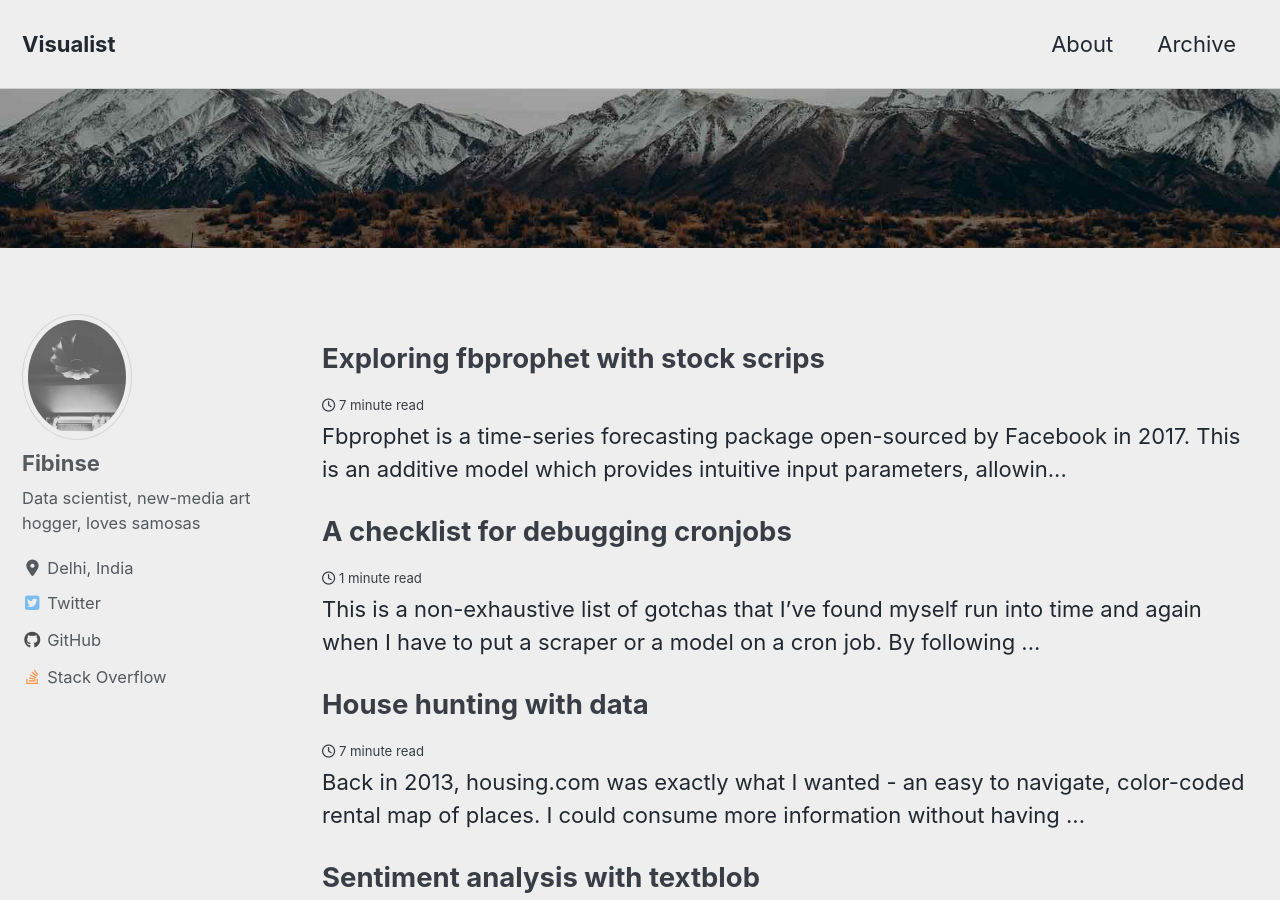
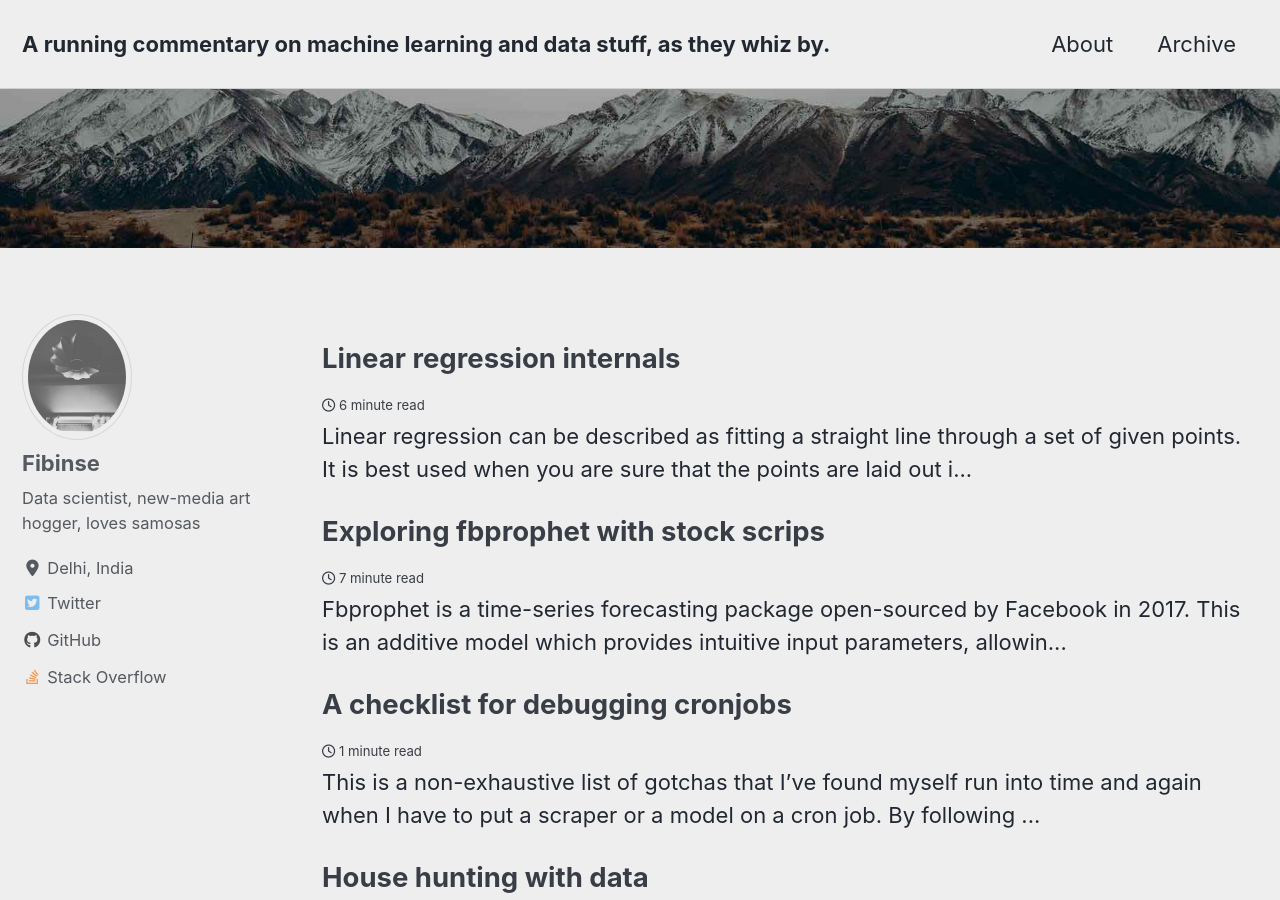
Before and after one commit to fx86/fx86.github.io, a Jekyll site: the page built from index.md, in a window 1280 px wide and 900 px high. Built offline with Jekyll 4.4.1, drawn with Linux system fonts in a browser that asks for light colours; cached includes are drawn as plain includes; nearby versions of some CDN libraries; some of the changed lines change nothing that is shown; some of the changed text lies outside the part shown.

Commit message:
Adding old commits and a recirect file

````diff
--- a/_config.yml
+++ b/_config.yml
@@ -9,7 +9,7 @@ minimal_mistakes_skin    : "air" # "default", "air", "aqua", "contrast", "dark",
 
 # Site Settings
 locale                   : "en-US"
-title                    : "Visualist"
+title                    : "A running commentary on machine learning and data stuff, as they whiz by."
 title_separator          : "-"
 name                     : "Visualist"
 description              : "Machine learning, visualisations and SQL."
@@ -133,6 +133,7 @@ kramdown:
   toc_levels: 1..6
   smart_quotes: lsquo,rsquo,ldquo,rdquo
   enable_coderay: true
+  mathjax: true
 
 
 # Sass/SCSS
--- a/_posts/2015-11-02-your mouse and you.md
+++ /dev/null
@@ -1,35 +0,0 @@
----
-layout: single
-title: Your mouse and you
-comments: true
----
-
-
-> "The mouse is probably the narrowest straw you could try to suck all of human expression through."
-> 	- Joy Mountford (Head of Human Computer Interactions at Apple, 1986-1994)
-
-There is this one thing that has been (albeit very) slowly evolving and getting obsolete at the same time — the mouse. But like most people who work with data, I’m stuck behind a cursor. And therefore curious about how my mouse data looks. And that my friend has gotten us here.
-So, I put together a piece of code which could gather all the coordinates of the cursor movements that I make; the result of which is here. In a gist, the program gets the latest coordinate, compares to the previous one (if it exists) and stores it if-new.
-
-### Findings
-
-I ran the script for equal amount of time on a Windows laptop and a Macbook Pro. Though I use them for programming purposes mainly, there was a huge gap between the sizes of the files generated.
-On a Windows laptop, the file size turned out to be approx. 20MB/day and on the Macbook Pro it was 3MB/day.
-
-There are two reasons for that, according to my usage -
-
--  I use shortcuts on the Mac excessively. More reflexively so, than I’ve ever done on any OS before. (I like the fact that the Preferences menu on all the apps that I use open with the Command+, combination. Yes, I’m a sucker for these things.)
-
-- also the fact that since the two-finger scrolling on the Apple baby, does not visually move the cursor, scrolling does not add data to the pile. It saves time and patience by not having you drag the cursor to the scrollbar and pull it down (-town), each time. I don’t find using the space-bar to scroll with, smooth enough for my needs.
-
-Now, visualizing this data from the Windows machine actually shows the most active areas of cursor activity and places that I leave my cursor waiting The black circles are places I let my mouse cursor idle; the longer it idles, the bigger they are. You can see the many number of trips to the program-launcher at the bottom of the screen and how the middle-to-right quadrant of the screen is a very busy traffic area. Reason being Windows likes to place apps in this region when they are launched and hence the mouse activity between them.
-
-![png](/assets/images/mouse_cursor_behaviour.png)
-
-In total I figured I’ve used my mouse for almost an hour for the four hour period that I had gathered data for. And my wrists had moved my mouse a good 163 meters (assuming, 1 meter ~ 3779 pixels).
-
-That’s a lot of —
-
-![gif](/assets/images/monkey_and_mouse.gif)
-
-Keyboard shortcuts, anyone ?
--- /dev/null
+++ b/_posts/2019-10-14-linear_regression_internals.md
@@ -0,0 +1,381 @@
+---
+
+layout: single
+title: Linear regression internals
+comments: true
+
+---
+
+Linear regression can be described as fitting a straight line through a set of given points. It is best used when you are sure that the points are laid out in a linear fashion. Though, the description of it may sound simplistic, the calculation of the regression coeffecients i.e. $ \beta_{0} $ and $ \beta_{1} $ in
+
+$ \hat y_{i} = \beta_{0} + \beta_{1}x_{i}  $ requires us to jump through a few hoops to derive it. So let's get started.
+
+### Deriving the regression coeffecients
+
+The distance of the line from each of the data points is called the error or the residual. A  residual sum of squares  $ RSS $ or $ SSE ^ 2 $ can be described as :
+
+$ SSE^2 = \sum_{i=1}^{n}(y_i - \hat{y}_{i} )^2  =  \sum_{i=1}^{n}(y_i - (\beta_{1}x_{i} + \beta_0))^2$
+
+$ SSE^2 = \sum_{i=1}^{n}(y_i - \beta_{1}x_{i} - \beta_0)^2 $
+
+The least squares regression line minimises the vertical distance between points and the line; which we can tune both regression coeffecients -  $ \beta_{0}$ and $ \beta_{1}$ - to reduce square error towards zero. We start by calculating the value for $ \beta_{0} $ by taking the partial derivative of SSE with respect to $ \beta_{0} $.
+
+(These quick tutorials to [partial derivative](http://wiki.fast.ai/index.php/Calculus_for_Deep_Learning#Partial_Derivatives) and [chain rule](https://www.mathbootcamps.com/the-chain-rule/) will help in case you want to refresh your memory of these concepts. Continuing with the derivation now.)
+
+$ \frac{\partial SSE}{\partial\beta0} = 2\sum_{i=1}^{n}(y_i - \beta_{1}x_{i} - \beta_0)(-1) = 0$
+
+$2\sum_{i=1}^{n}(y_i - \beta_{1}x_{i} - \beta_0)(-1) = 0 $
+
+Removing the constants, we get -
+
+$ - \sum_{i=1}^{n}y_i + \beta_{1}\sum_{i=1}^{n}x_{i} + \sum_{i=1}^{n}\beta_0 = 0$
+
+$  \sum_{i=1}^{n}y_i - \beta_{1}\sum_{i=1}^{n}x_{i} = \sum_{i=1}^{n}\beta_0 $
+
+The right hand side is a constant summed $ n$ times, which can be written as -
+
+$ n \beta_{0} = \sum_{i=1}^{n}y_i - \beta_{1}\sum_{i=1}^{n}x_{i} $
+
+$  \beta_{0} = \frac 1{n}(\sum_{i=1}^{n}y_i - \beta_{1}\sum_{i=1}^{n}x_{i}) $
+
+Now, we will calculate the partial derivative $ SSE $ with respect to $ \beta_{1} $.
+
+$  \frac{\partial SSE}{\partial\beta1} = 2\sum_{i=1}^{n}(y_i - \beta_{1}x_{i} - \beta_0)(-x_{i}) = 0 $
+
+$ \sum_{i=1}^{n}(y_i - \beta_{1}x_{i} - \beta_0)(-x_{i}) = 0 $
+
+$ - \sum_{i=1}^{n}(y_1x_{1}) + \beta_{1}\sum_{i=1}^{n}x_{i}^2 + \beta_0x_{0} = 0 $
+
+Reorienting the components, we get -
+
+$  \sum_{i=1}^{n}(y_1x_{1}) = \beta_{1}\sum_{i=1}^{n}x_{i}^2 + \beta_0\sum_{i=1}^{n}x_{i}$
+
+This can be simplified as -
+
+$   \sum(y_1x_{1}) = \beta_{1}\sum x_{i}^2 + \beta_0\sum x_{i} $
+
+and, now, we substitute value of $ \beta_{0} $ in the above statement -
+
+$    \sum(y_1x_{1}) = \beta_{1}\sum x_{i}^2 + (\frac 1{n}\sum y_i - \frac 1{n}\beta_{1}\sum x_{i})\sum x_{i}  $
+
+$    \sum(y_1x_{1}) = \beta_{1}\sum x_{i}^2 + \frac 1{n}\sum y_i \sum x_i - \frac 1{n}\beta_{1}(\sum x_{i})^2   $
+
+Moving $ \beta_{1} $ terms to one side,
+
+$ \beta_{1}(\sum x_{i}^2 - \frac 1{n} (\sum x_{i})^2) = (\sum x_{i}y_{i} - \frac 1{n}\sum y_{i}\sum x_{i})$
+
+$ \beta_{1} = \frac {\sum x_{i}y_{i} - \frac 1{n}\sum x_{i}\sum y_{i}} {(\sum x_{i}^2 - \frac 1{n} (\sum x_{i})^2)}$
+
+$ \beta_{1} = \frac {cov(x, y)}{var(x)}$
+
+We now have both regression co-effecients :
+
+$ \beta_{1} = \frac {cov(x, y)}{var(x)}$  and
+
+$   \beta_{0} = \frac 1{n}(\sum_{i=1}^{n}y_i - \beta_{1}\sum_{i=1}^{n}x_{i})  $
+
+### Implementing linear regression from scratch
+
+We can now use these derivations in a Python function to calculate the fitted regression coeffecients.
+
+First off,  let's put these derivations down in a python function.
+
+
+```python
+import pandas as pd
+from matplotlib import pyplot as plt
+
+def estimate_coeffecients(x, y):
+    # length of the arrays, assuming both x and y are of the same length
+    n = pd.np.size(x)
+    x_sum = pd.np.sum(x)
+    y_sum = pd.np.sum(y)
+    # numerator to the B1 coeffecient
+    SS_xy = pd.np.sum(x*y) - (x_sum * y_sum)/n
+    # denominator to the B1 coeffecient
+    SS_xx = pd.np.sum(x * x) - (x_sum ** 2)/n
+    beta_one = pd.np.divide(SS_xy, SS_xx)
+    # using the B1 coeffecient in B0 calculation
+    beta_zero = pd.np.mean(y) - beta_one * np.mean(x)
+    return beta_zero, beta_one
+```
+
+For the input data set, let's use a subset of real data. We will use the closing value from the 3 month period starting on 1st May 2003 to Aug 2003 of the TATA MOTORS stock.
+
+
+```python
+df = pd.read_csv("TATAMOTORS.BO.csv")
+data = df.set_index('Date')['Close'].loc['2003-05-01': '2003-08-01']
+data = data.reset_index(drop=True)
+_ = data.plot()
+```
+
+
+![png](/assets/images/linear_regression_internals/output_6_0.png)
+
+
+We have reset the date index of the data set to get a numerical index, instead.
+
+
+```python
+data = data.reset_index().rename(columns={'index': 'x', 'Close': 'y'})
+data.head()
+```
+
+
+
+
+<div>
+<style scoped>
+    .dataframe tbody tr th:only-of-type {
+        vertical-align: middle;
+    }
+
+    .dataframe tbody tr th {
+        vertical-align: top;
+    }
+
+    .dataframe thead th {
+        text-align: right;
+    }
+</style>
+<table border="1" class="dataframe">
+  <thead>
+    <tr style="text-align: right;">
+      <th></th>
+      <th>x</th>
+      <th>y</th>
+    </tr>
+  </thead>
+  <tbody>
+    <tr>
+      <th>0</th>
+      <td>0</td>
+      <td>29.860500</td>
+    </tr>
+    <tr>
+      <th>1</th>
+      <td>1</td>
+      <td>28.927401</td>
+    </tr>
+    <tr>
+      <th>2</th>
+      <td>2</td>
+      <td>29.396900</td>
+    </tr>
+    <tr>
+      <th>3</th>
+      <td>3</td>
+      <td>30.632900</td>
+    </tr>
+    <tr>
+      <th>4</th>
+      <td>4</td>
+      <td>30.862900</td>
+    </tr>
+  </tbody>
+</table>
+</div>
+
+
+
+We will pass the data to the plotting function below as an numpy arrays.
+
+
+```python
+def plot_regression(x, y):
+    b0, b1 = estimate_coeffecients(x, y)
+    print("Regression coeffecients are : b0 = {:.2f}, b1 = {:.2f}".format(b0, b1))
+
+    plt.figure(figsize=(11, 9))
+    plt.axes(frameon=False)
+    yhat = b0 + x * b1
+    plt.plot(x, y, 'grey', x, yhat, 'lightcoral')
+    return (b0, b1)
+
+x = data.x.values
+y = data.y.values
+b0, b1 = plot_regression(x, y)
+```
+
+    Regression coeffecients are : b0 = 28.44, b1 = 0.24
+
+
+
+![png](/assets/images/linear_regression_internals/output_10_1.png)
+
+
+In the above function, we use the `estimate_coeffecients` function to get the regression coeffecients ($ \beta_{0} $ and $ \beta_{1} $) and use them as intercept and slope to draw the regression line (in red). We could verify our derivation and coefficients with statsmodels as shown below.
+
+
+```python
+import statsmodels.formula.api as smf
+model = smf.ols(formula='y ~ x', data=data).fit()
+model.params
+```
+
+
+
+
+    Intercept    28.443442
+    x             0.236638
+    dtype: float64
+
+
+
+### Evaluating the model
+
+
+```python
+import seaborn as sns
+plt.figure(figsize=(11, 9))
+sns.pairplot(data, x_vars=['x'], y_vars='y', size=7, aspect=0.7, kind='reg')
+```
+
+    /Users/fibinse/anaconda3/lib/python3.7/site-packages/seaborn/axisgrid.py:2065: UserWarning: The `size` parameter has been renamed to `height`; pleaes update your code.
+      warnings.warn(msg, UserWarning)
+
+
+
+
+
+    <seaborn.axisgrid.PairGrid at 0x1a22e2d6d8>
+
+
+
+
+    <Figure size 792x648 with 0 Axes>
+
+
+
+![png](/assets/images/linear_regression_internals/output_14_3.png)
+
+
+For evaluating our model, we will first need to calculate and store all the predicted ($ \hat y $) values into our dataframe.
+
+
+```python
+data.loc[:, 'yhat'] = data.x.apply(lambda v: b0 + b1*v)
+data.loc[:, 'Residuals'] = data['yhat'] - data['y']
+data.head()
+```
+
+
+
+
+<div>
+<style scoped>
+    .dataframe tbody tr th:only-of-type {
+        vertical-align: middle;
+    }
+
+    .dataframe tbody tr th {
+        vertical-align: top;
+    }
+
+    .dataframe thead th {
+        text-align: right;
+    }
+</style>
+<table border="1" class="dataframe">
+  <thead>
+    <tr style="text-align: right;">
+      <th></th>
+      <th>x</th>
+      <th>y</th>
+      <th>yhat</th>
+      <th>Residuals</th>
+    </tr>
+  </thead>
+  <tbody>
+    <tr>
+      <th>0</th>
+      <td>0</td>
+      <td>29.860500</td>
+      <td>28.443442</td>
+      <td>-1.417058</td>
+    </tr>
+    <tr>
+      <th>1</th>
+      <td>1</td>
+      <td>28.927401</td>
+      <td>28.680080</td>
+      <td>-0.247321</td>
+    </tr>
+    <tr>
+      <th>2</th>
+      <td>2</td>
+      <td>29.396900</td>
+      <td>28.916718</td>
+      <td>-0.480182</td>
+    </tr>
+    <tr>
+      <th>3</th>
+      <td>3</td>
+      <td>30.632900</td>
+      <td>29.153356</td>
+      <td>-1.479544</td>
+    </tr>
+    <tr>
+      <th>4</th>
+      <td>4</td>
+      <td>30.862900</td>
+      <td>29.389994</td>
+      <td>-1.472906</td>
+    </tr>
+  </tbody>
+</table>
+</div>
+
+
+
+### Residual plots
+
+The linear regression model assumes that there is a straight line relationship between the predictor variable ($ x $) and the target variable ($y$). You can verify this by plotting the residuals (  $ \hat y_{i} - y_{i}) $ ) against $x$.
+
+
+```python
+import seaborn as sns
+_ = sns.pairplot(data, x_vars=['x'], y_vars='Residuals', height=4, aspect=1.1, kind='reg')
+```
+
+
+![png](/assets/images/linear_regression_internals/output_19_0.png)
+
+
+The zero position on the y-axis is where we would love all our residuals to be on. That would mean that there is no difference between our prediction and actual values. A residual plot which is centered / clustered around $ y=0 $,
+is balanced on the $ +y $ and $ -y $ range and has no discernible patterns indicates a well-fit model. Here are some simulated residual plots that do not meet these conditions.
+
+
+```python
+temp = data.copy().drop(['y', 'yhat'], 1)
+fig, axes = plt.subplots(1, 2, figsize=(10, 4))
+
+# residuals with outliers
+random_index = pd.np.random.randint(low=data.x.min(),
+                    high=data.x.max(),
+                    size=1)[0]
+_ = temp.copy()
+_.loc[random_index, 'Residuals'] = 30
+__ = _.plot('x', 'Residuals', ax=axes[0], kind='scatter', title='Residuals with outliers')
+
+
+# residuals with funnel shape
+_ = temp.copy()
+_.loc[:20, 'Residuals'] = pd.np.random.uniform(-1, 1, size=(21,)) * 0.3
+__ = _.plot('x', 'Residuals', ax=axes[1], kind='scatter', title='Residuals with funnel shape')
+
+```
+
+
+![png](/assets/images/linear_regression_internals/output_21_0.png)
+
+
+A sharp funnel (shown on the right) indicates a non-constant variance in error terms or heteroskedasticity.  (éteros, meaning “other” or “different” and skedánnymi, meaning “to scatter” ). Linear transformations like $ log(x) $, $ \sqrt{x} $ help to reduce variance in the input features and can aid in reducing spread of residuals.
+
+This brings us to the end of the walkthrough of linear regressions. If you like it or would like more areas to be covered, please leave a comment.
+
+
+```python
+
+```
````
Also changed, not shown: assets/images/inside_linear_regression/output_10_1.png (added), assets/images/inside_linear_regression/output_14_3.png (added), assets/images/inside_linear_regression/output_19_0.png (added), assets/images/inside_linear_regression/output_21_0.png (added), assets/images/inside_linear_regression/output_6_0.png (added), 1 other file.
